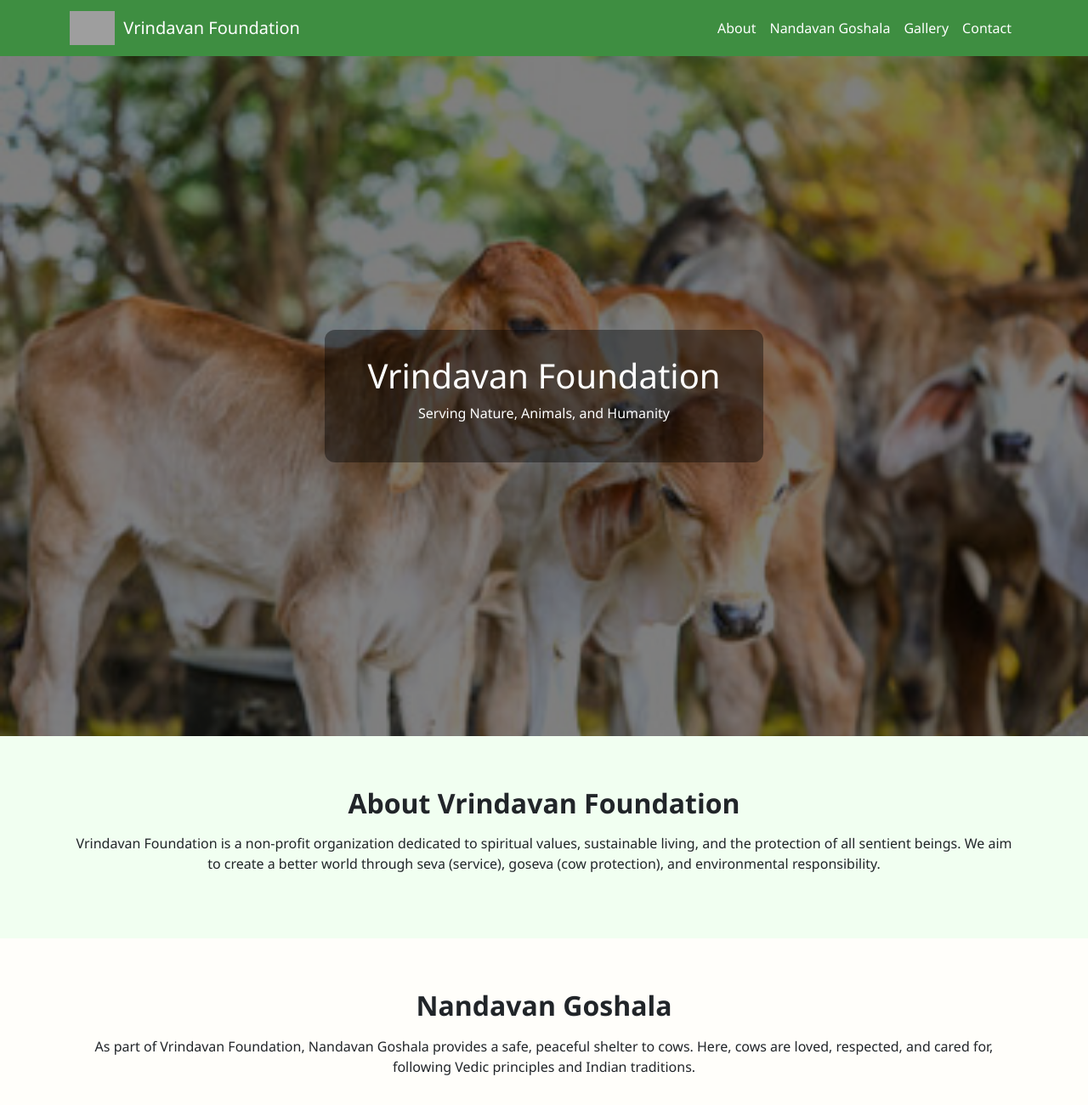
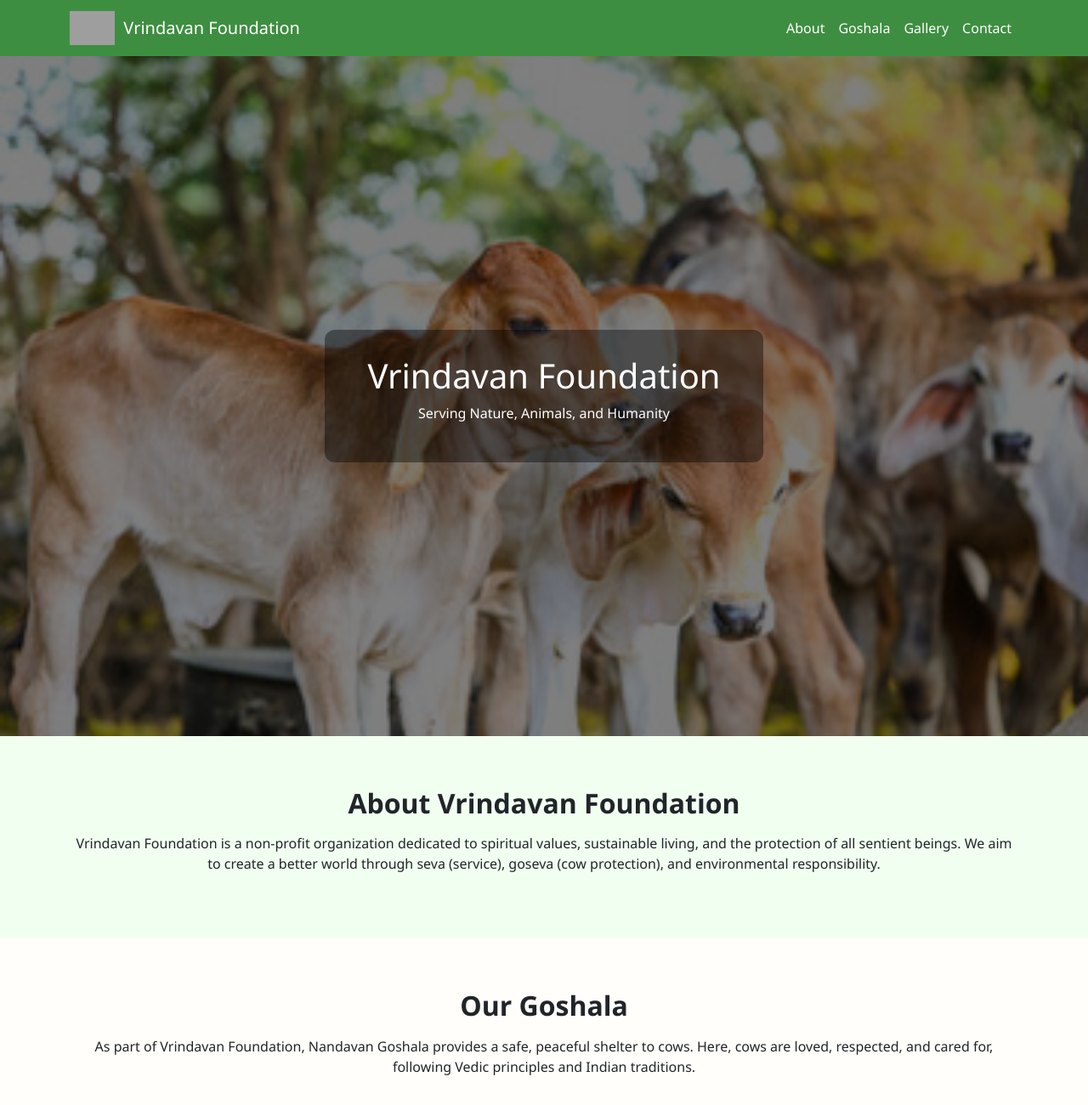
Before and after one commit to SagarDahifale/VrindavanFoundation, a plain HTML site: page index.html in a window 1280 px wide. Shown: the top 1300 px of the page at 85% size. Drawn offline with nearby package versions, Linux system fonts and the light colour scheme; grey boxes are pictures that could not be loaded.

Commit message:
Update index.html

```diff
--- a/index.html
+++ b/index.html
@@ -106,7 +106,7 @@
       <div class="collapse navbar-collapse" id="navMenu">
         <ul class="navbar-nav ms-auto">
           <li class="nav-item"><a class="nav-link" href="#about">About</a></li>
-          <li class="nav-item"><a class="nav-link" href="#goshala">Nandavan Goshala</a></li>
+          <li class="nav-item"><a class="nav-link" href="#goshala">Goshala</a></li>
           <li class="nav-item"><a class="nav-link" href="#gallery">Gallery</a></li>
           <li class="nav-item"><a class="nav-link" href="#contact">Contact</a></li>
         </ul>
@@ -133,7 +133,7 @@
   <!-- Nandavan Goshala Section -->
   <section id="goshala" class="section text-center">
     <div class="container">
-      <h2 class="section-heading">Nandavan Goshala</h2>
+      <h2 class="section-heading">Our Goshala</h2>
       <p>As part of Vrindavan Foundation, Nandavan Goshala provides a safe, peaceful shelter to cows. Here, cows are loved, respected, and cared for, following Vedic principles and Indian traditions.</p>
     </div>
   </section>
```
